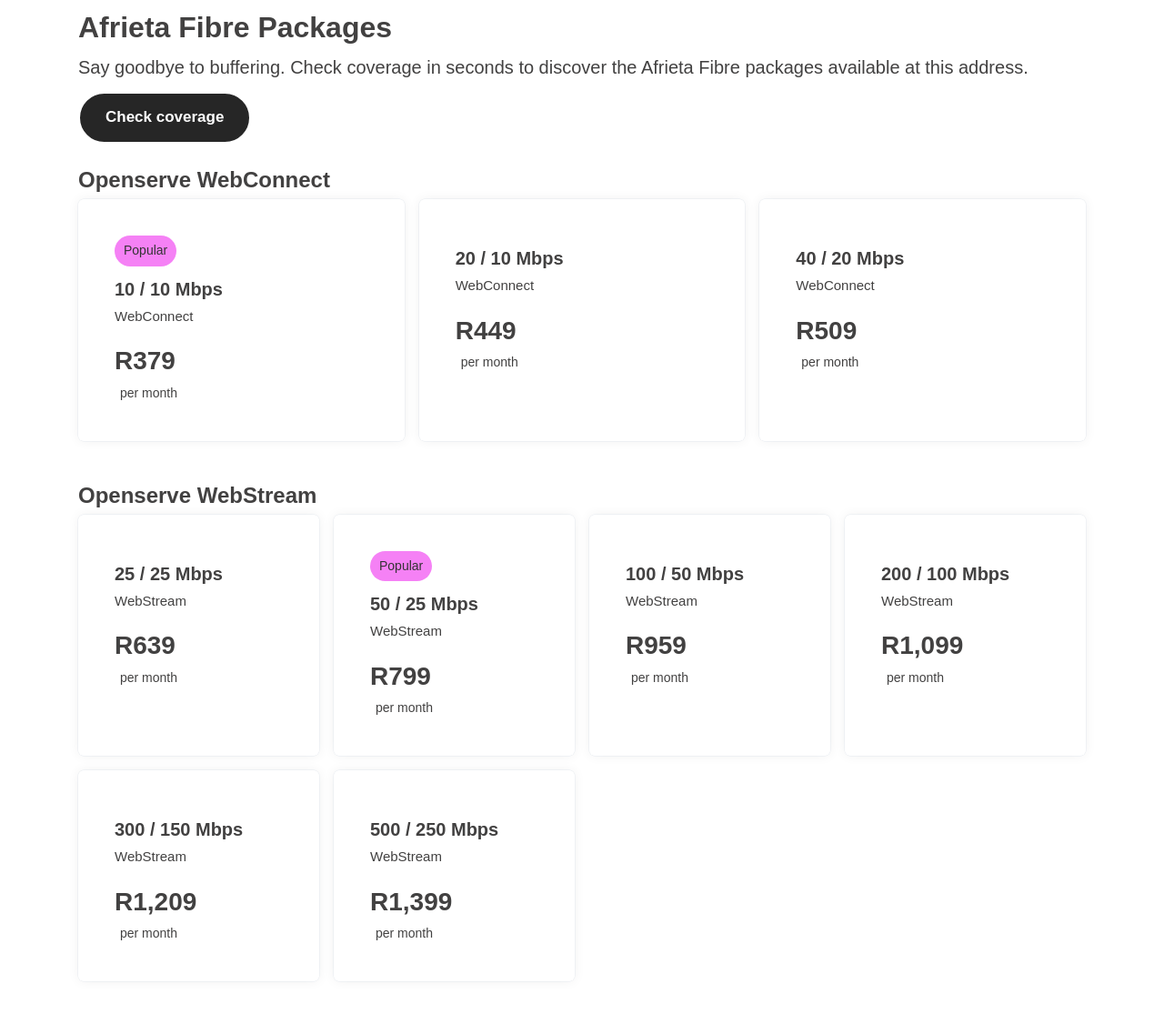
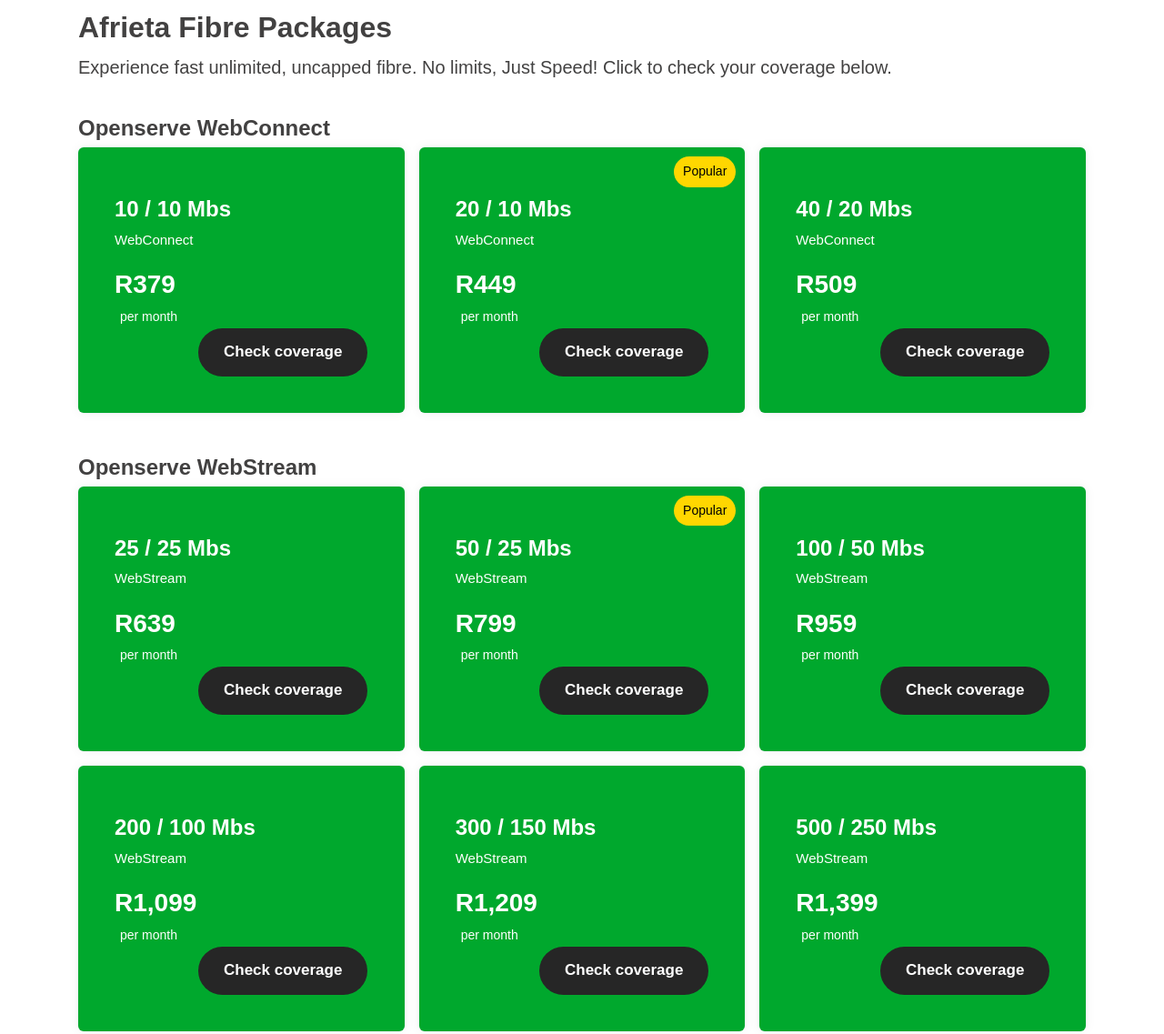
Before and after one commit to afrietaadmin/website, a plain HTML site: page openserve.html in a window 1280 px wide. Shown: the part 137-1274 px from the top of the page at 91% size. Drawn offline with nearby package versions, Linux system fonts and the light colour scheme.

Commit message:
Update changes

```diff
--- a/openserve.html
+++ b/openserve.html
@@ -50,22 +50,24 @@
 
     .grid {
       display: grid;
-      grid-template-columns: repeat(auto-fit, minmax(220px, 1fr));
+      grid-template-columns: repeat(3, 1fr);
       gap: 16px
     }
 
     .chip {
-      display: inline-block;
+      position: absolute;
+      right: 10px;
+      top: 10px;
       font-size: 14px;
       padding: 5px 10px;
       border-radius: 999px;
-      background: rgba(236, 5, 236, 0.5);
-      color: #333;
+      background: #FFD700;
+      color: #000;
     }
 
     .speed {
       margin-top: 8px;
-      font-size: 20px;
+      font-size: 24px;
       font-weight: 800
     }
 
@@ -171,6 +173,11 @@
       .af-modal {
       width: min(90%, 100%);
       }
+          .grid {
+      display: grid;
+      grid-template-columns:  1fr;
+      gap: 16px
+    }
     }
 .mdu-only {
 transition: opacity 0.25s ease;
@@ -344,7 +351,11 @@ opacity: 0;
         grid-template-columns: 1fr;
       }
     }
-
+.service-card {
+  background: #00A82D;
+  color: #fff;
+  position: relative;
+}
     .product-card {
       background: rgba(255, 255, 255, 0.05);
       border: 1px solid rgba(255, 255, 255, 0.08);
@@ -403,6 +414,13 @@ font-weight: 500;
 .invalid input[type="checkbox"] {
   outline: 2px solid #ff6b6b;
 }
+.check-btn {
+  display: flex;
+  justify-content: end;
+}
+.check-btn button {
+  border: none;
+}
   </style>
 </head>
 
@@ -457,8 +475,7 @@ font-weight: 500;
 
   <main class="container">
     <h1 class="mb-3">Afrieta Fibre Packages</h1>
-    <p class="subtext">Say goodbye to buffering. Check coverage in seconds to discover the Afrieta Fibre packages available at this address.</p>
-    <div><button id="openCoverage" class="btn btn-dark">Check coverage</button></div>
+    <p class="subtext">Experience fast unlimited, uncapped fibre. No limits, Just Speed! Click to check your coverage below.</p>
 
     <!-- WebConnect -->
     <section class="section">
@@ -567,77 +584,77 @@ font-weight: 500;
 
     /* ---------- Afrieta prices ---------- */
     const WEB_CONNECT = [{
-        speed: "10 / 10 Mbps",
+        speed: "10 / 10 Mbs",
         price: 379,
+        cat: "WebConnect"
+      },
+      {
+        speed: "20 / 10 Mbs",
+        price: 449,
         tag: "Popular",
         cat: "WebConnect"
       },
       {
-        speed: "20 / 10 Mbps",
-        price: 449,
-        cat: "WebConnect"
-      },
-      {
-        speed: "40 / 20 Mbps",
+        speed: "40 / 20 Mbs",
         price: 509,
         cat: "WebConnect"
       }
     ];
     const WEB_STREAM = [{
-        speed: "25 / 25 Mbps",
+        speed: "25 / 25 Mbs",
         price: 639,
         cat: "WebStream"
       },
       {
-        speed: "50 / 25 Mbps",
+        speed: "50 / 25 Mbs",
         price: 799,
         tag: "Popular",
         cat: "WebStream"
       },
       {
-        speed: "100 / 50 Mbps",
+        speed: "100 / 50 Mbs",
         price: 959,
         cat: "WebStream"
       },
       {
-        speed: "200 / 100 Mbps",
+        speed: "200 / 100 Mbs",
         price: 1099,
         cat: "WebStream"
       },
       {
-        speed: "300 / 150 Mbps",
+        speed: "300 / 150 Mbs",
         price: 1209,
         cat: "WebStream"
       },
       {
-        speed: "500 / 250 Mbps",
+        speed: "500 / 250 Mbs",
         price: 1399,
         cat: "WebStream"
       }
     ];
     const FIBRE_CONNECT = [{
-        speed: "50 / 50 Mbps",
+        speed: "50 / 50 Mbs",
         price: 750,
         cat: "FibreConnect"
       },
       {
-        speed: "100 / 100 Mbps",
+        speed: "100 / 100 Mbs",
         price: 819,
         cat: "FibreConnect"
       },
       {
-        speed: "300 / 150 Mbps",
+        speed: "300 / 150 Mbs",
         price: 1045,
         cat: "FibreConnect"
       },
       {
-        speed: "500 / 250 Mbps",
+        speed: "500 / 250 Mbs",
         price: 1299,
         tag: "Best value",
         cat: "FibreConnect"
       },
       {
-        speed: "500 / 250 Mbps (Premium)",
+        speed: "500 / 250 Mbs (Premium)",
         price: 1550,
         cat: "FibreConnect"
       }
@@ -658,6 +675,7 @@ font-weight: 500;
           <div class="speed">${p.speed}</div>
           <div class="tier">${label}</div>
           <div class="price">${toRand(p.price)} <span class="per">per month</span></div>
+          <div class="check-btn"><button id="openCoverage" class="btn btn-dark">Check coverage</button></div>
         `;
         host.appendChild(el);
       });
```
Also changed, not shown: index.html (+15 -1 lines).
